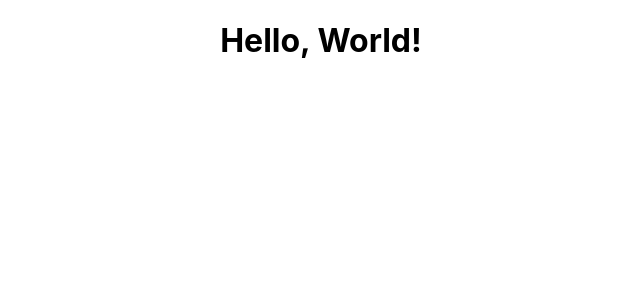
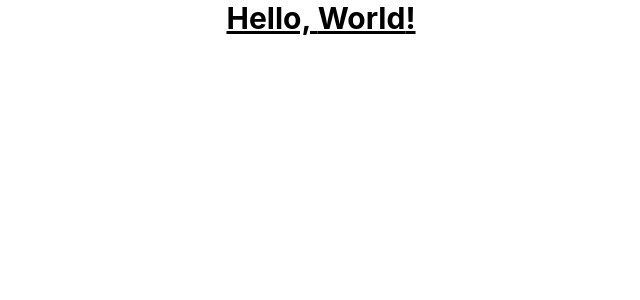
Before and after one commit to machiel27/portfolio, a React (Create React App) app: page / in a window 1280 px wide. Shown: the top 300 px of the page, without its empty margins (319-959 px from the left). Built offline with nearby package versions, Linux system fonts and the light colour scheme.

Commit message:
Added tailwind

```diff
--- a/package.json
+++ b/package.json
@@ -34,5 +34,9 @@
       "last 1 firefox version",
       "last 1 safari version"
     ]
+  },
+  "devDependencies": {
+    "@babel/plugin-proposal-private-property-in-object": "^7.21.11",
+    "tailwindcss": "^3.3.3"
   }
 }
--- a/src/Greeting.js
+++ b/src/Greeting.js
@@ -1,7 +1,7 @@
 import React from 'react';
 
 function Greeting(props) {
-  return <h1>Hello, {props.name}!</h1>;
+  return <h1 className="text-3xl font-bold underline">Hello, {props.name}!</h1>;
 }
 
 export default Greeting;
--- a/src/index.css
+++ b/src/index.css
@@ -1,3 +1,7 @@
+@tailwind base;
+@tailwind components;
+@tailwind utilities;
+
 body {
   margin: 0;
   font-family: -apple-system, BlinkMacSystemFont, 'Segoe UI', 'Roboto', 'Oxygen',
--- /dev/null
+++ b/tailwind.config.js
@@ -0,0 +1,10 @@
+/** @type {import('tailwindcss').Config} */
+module.exports = {
+  content: [
+    "./src/**/*.{js,jsx,ts,tsx}",
+  ],
+  theme: {
+    extend: {},
+  },
+  plugins: [],
+}
```
Also changed, not shown: 1 other file (tests, documents, lock files or other folders).
